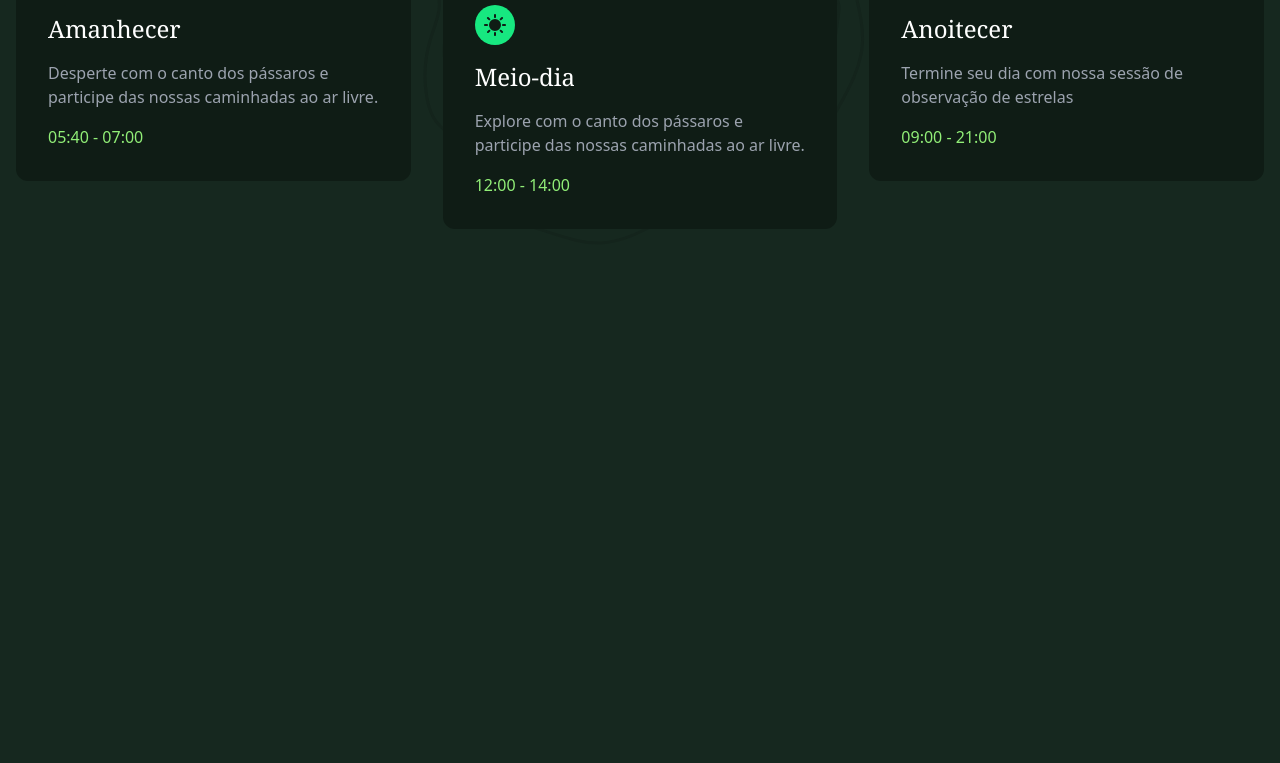
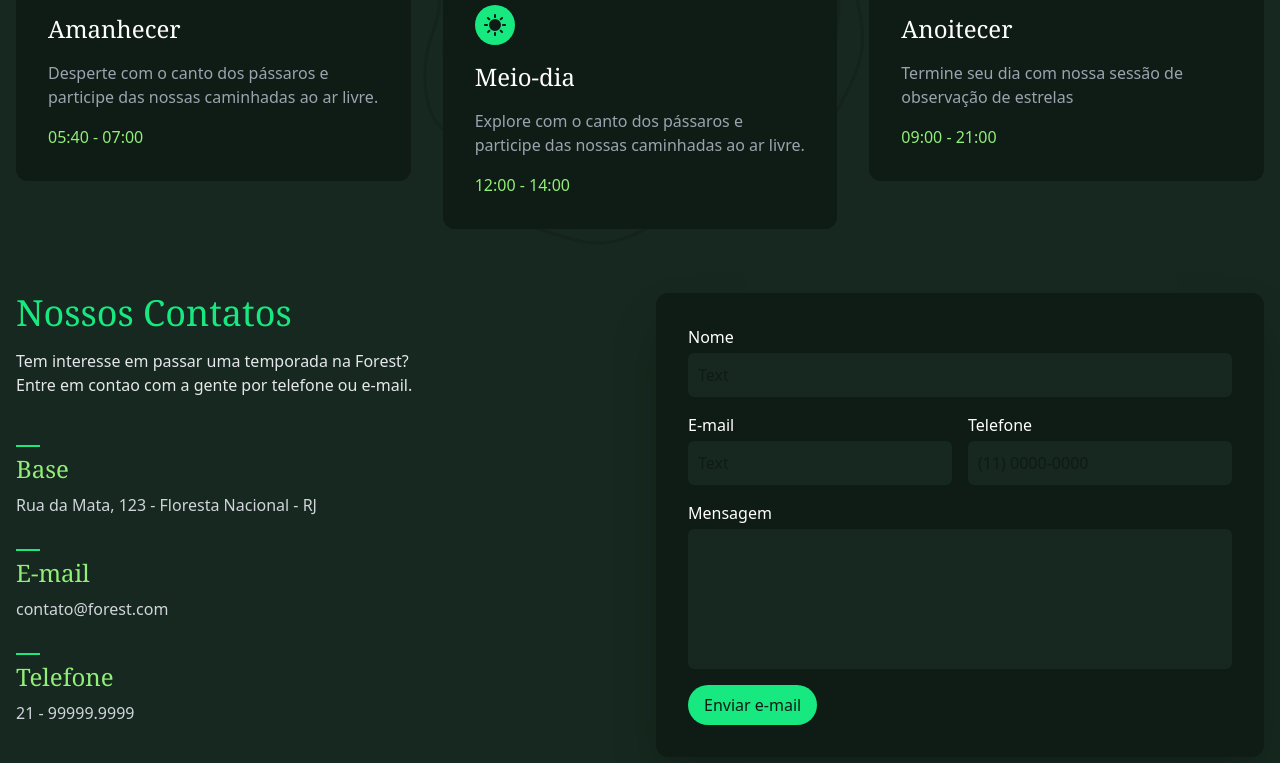
Before and after one commit to luuizz/forest, a website: page src/index.html in a window 1280 px wide. Shown: the part 3247-4010 px from the top of the page. Before the commit the page ends 3876 px from the top, so only its background shows below. Drawn offline with Linux system fonts and the light colour scheme.

Commit message:
Criado a seção de Contato

```diff
--- a/src/index.html
+++ b/src/index.html
@@ -183,7 +183,7 @@
     </div>
   </section>
 
-  <!--  -->
+  <!-- Ciclo natural -->
   <section class="container bg-[url('./img/padrao.svg')] bg-contain bg-center bg-no-repeat mb-12 sm:mb16 sm:py-16">
     <p class="mb-4 text-center text-verde-200 uppercase tracking-widest text-sm">Ciclo natural</p>
     <h2 class="mb-8 text-center mx-auto text-balance font-serif text-white text-4xl sm:text-6xl max-w-screen-md:">Ritmo da floresta</h2>
@@ -217,6 +217,58 @@
       </div>
     </div>
   </section>
+
+  <!-- Contato -->
+  <section id="contato" class="container mb-12 sm:mb-16 grid lg:grid-cols-2 gap-8">
+    <div>
+      <h1 class="font-serif text-4xl mb-4 text-verde-400">Nossos Contatos</h1>
+      <p class="text-gray-200 text-balance mb-8">Tem interesse em passar uma temporada na Forest? Entre em contao com a gente por telefone ou e-mail.</p>
+      <div class="grid gap-4">
+        <div>
+          <span class="h-0.5 w-6 bg-verde-400 inline-block"></span>
+          <h2 class="mb-2 text-2xl text-verde-300 font-serif">Base</h2>
+          <p class="text-gray-300">Rua da Mata, 123 - Floresta Nacional - RJ</p>
+        </div>
+
+        <div>
+          <span class="h-0.5 w-6 bg-verde-400 inline-block"></span>
+          <h2 class="mb-2 text-2xl text-verde-300 font-serif">E-mail</h2>
+          <p class="text-gray-300">contato@forest.com</p>
+        </div>
+
+        <div>
+          <span class="h-0.5 w-6 bg-verde-400 inline-block"></span>
+          <h2 class="mb-2 text-2xl text-verde-300 font-serif">Telefone</h2>
+          <p class="text-gray-300">21 - 99999.9999</p>
+        </div>
+      </div>
+    </div>
+
+    <form class="grid gap-4 rounded-xl bg-verde-900 shadow-2xl p-4 lg:p-8" action="">
+      <div class="grid gap-1">
+        <label for="nome" class="text-white">Nome</label>
+        <input id="nome" name="nome" class="rounded-md border-2 border-verde-800 bg-verde-800 p-2 text-white focus:outline-none focus:ring-2 focus:ring-verde-400 focus:border-verde-900 placeholder:text-verde-900" placeholder="Text" type="text">
+      </div>
+
+      <div class="grid gap-4 grid-cols-1 sm:grid-cols-2">
+        <div class="grid gap-1">
+          <label for="email" class="text-white">E-mail</label>
+          <input name="email" id="email" class="rounded-md border-2 border-verde-800 bg-verde-800 p-2 text-white focus:outline-none focus:ring-2 focus:ring-verde-400 focus:border-verde-900 placeholder:text-verde-900" placeholder="Text" type="email">
+        </div>
+
+        <div class="grid gap-1">
+          <label for="telefone" class="text-white">Telefone</label>
+          <input id="telefone" name="telefone" class="rounded-md border-2 border-verde-800 bg-verde-800 p-2 text-white focus:outline-none focus:ring-2 focus:ring-verde-400 focus:border-verde-900 placeholder:text-verde-900" placeholder="(11) 0000-0000" type="tel">
+        </div>
+      </div>
+      <div class="grid gap-1">
+        <label for="mensagem" class="text-white">Mensagem</label>
+        <textarea id="mensagem" name="mensagem" class="rounded-md border-2 border-verde-800 bg-verde-800 p-2 text-white focus:outline-none focus:ring-2 focus:ring-verde-400 focus:border-verde-900 placeholder:text-verde-900 resize-none" placeholder="Digite a sua mensagem" rows="5">
+        </textarea>
+      </div>
+      <button class="place-self-start bg-verde-400 text-verde-900 py-2 px-4 inline-block rounded-full">Enviar e-mail</button>
+    </form>
+  </section>
 </body>
 
 </html>
```
Also changed, not shown: src/output.css.
